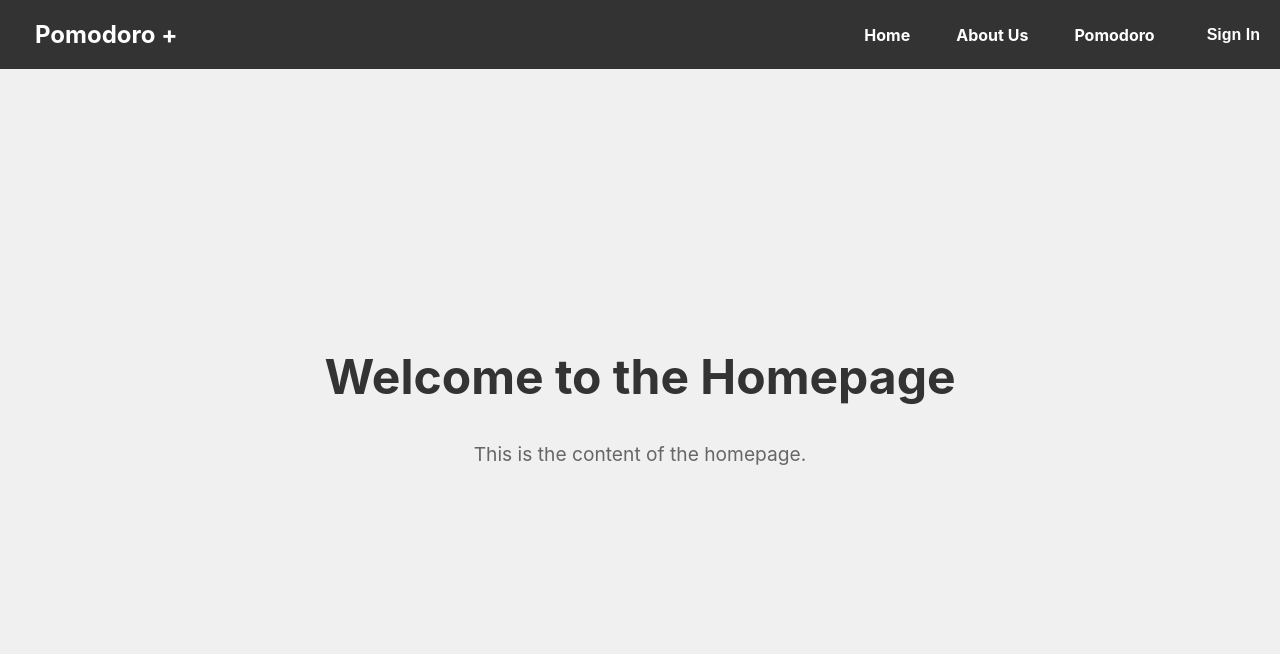
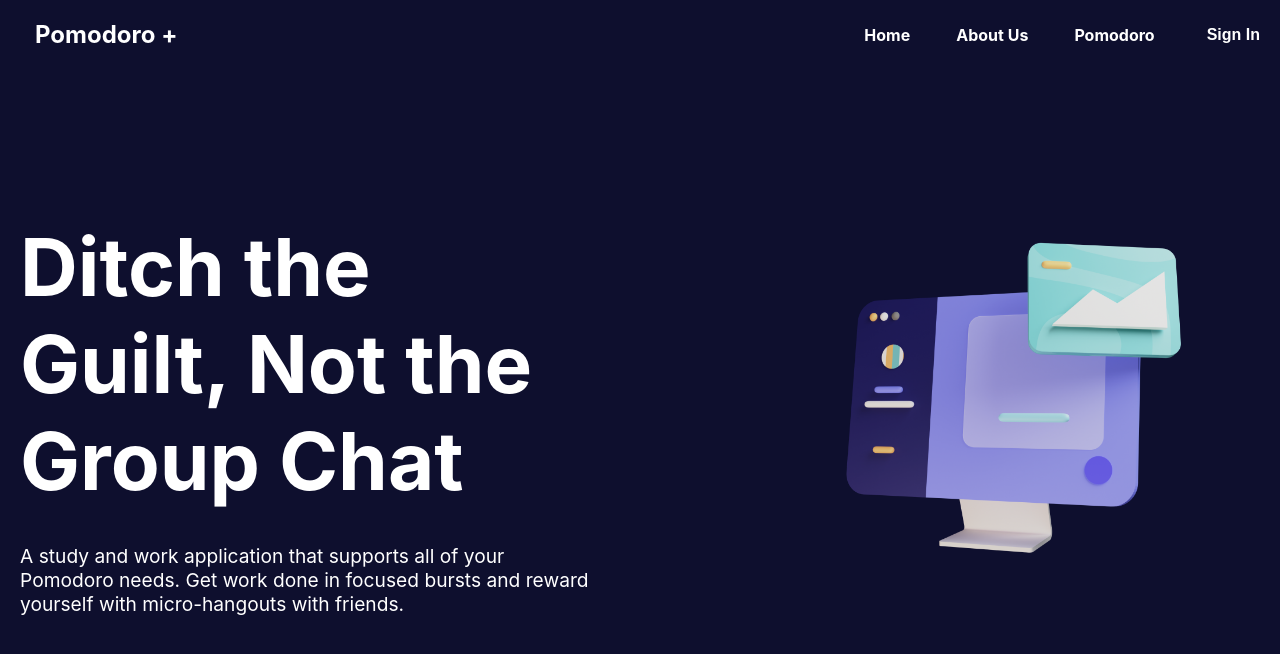
Before and after one commit to raphaelpalacio/CS370Project, a React (Create React App) app: page / in a window 1280 px wide. Shown: the top 654 px of the page. Built offline with nearby package versions, Linux system fonts and the light colour scheme; no server answers.

Commit message:
Homepage Initial Commit

```diff
--- a/src/components/Navbar.css
+++ b/src/components/Navbar.css
@@ -2,7 +2,7 @@
   display: flex;
   justify-content: space-between;
   align-items: center;
-  background-color: #333;
+  background-color: #0E0F2E;
   color: #fff;
   position: fixed;
   top: 0;
--- a/src/pages/HomePage.css
+++ b/src/pages/HomePage.css
@@ -1,19 +1,42 @@
-.home-container {
+body {
+  background-color: #0E0F2E;
+}
+
+.home-container-left {
   display: flex;
+  width: 45%;
   flex-direction: column;
   align-items: center;
   justify-content: center;
   height: 100vh;
-  background-color: #f0f0f0;
+  float: left;
+  padding-left: 20px;
 }
 
-.home-container h1 {
-  font-size: 3rem;
-  color: #333;
+
+.home-container-left h1 {
+  font-size: 5rem;
+  color: #FFFFFF;
+  font-weight: bold;
   margin-bottom: 1rem;
 }
 
-.home-container p {
+.home-container-left p {
   font-size: 1.2rem;
-  color: #666;
+  color: #FFFFFF;
 }
+
+.home-container-right {
+  display: flex;
+  width: 50%;
+  flex-direction: column;
+  align-items: center;
+  justify-content: center;
+  height: 100vh;
+  float: right;
+}
+
+.home-container-right img {
+  width: 500px;
+  height: 351px;
+}
--- a/src/pages/HomePage.js
+++ b/src/pages/HomePage.js
@@ -4,9 +4,12 @@ import "./HomePage.css";
 const HomePage = () => {
   return (
     <div>
-      <div className="home-container">
-        <h1>Welcome to the Homepage</h1>
-        <p>This is the content of the homepage.</p>
+      <div className="home-container-left">
+        <h1>Ditch the Guilt, Not the Group Chat</h1>
+        <p>A study and work application that supports all of your Pomodoro  needs. Get work done in focused bursts and reward yourself with micro-hangouts with friends.</p>
+      </div>
+      <div className="home-container-right">
+        <img src="featureImage.png" alt="Feature Image" />
       </div>
     </div>
   );
```
Also changed, not shown: public/featureImage.png (added).
